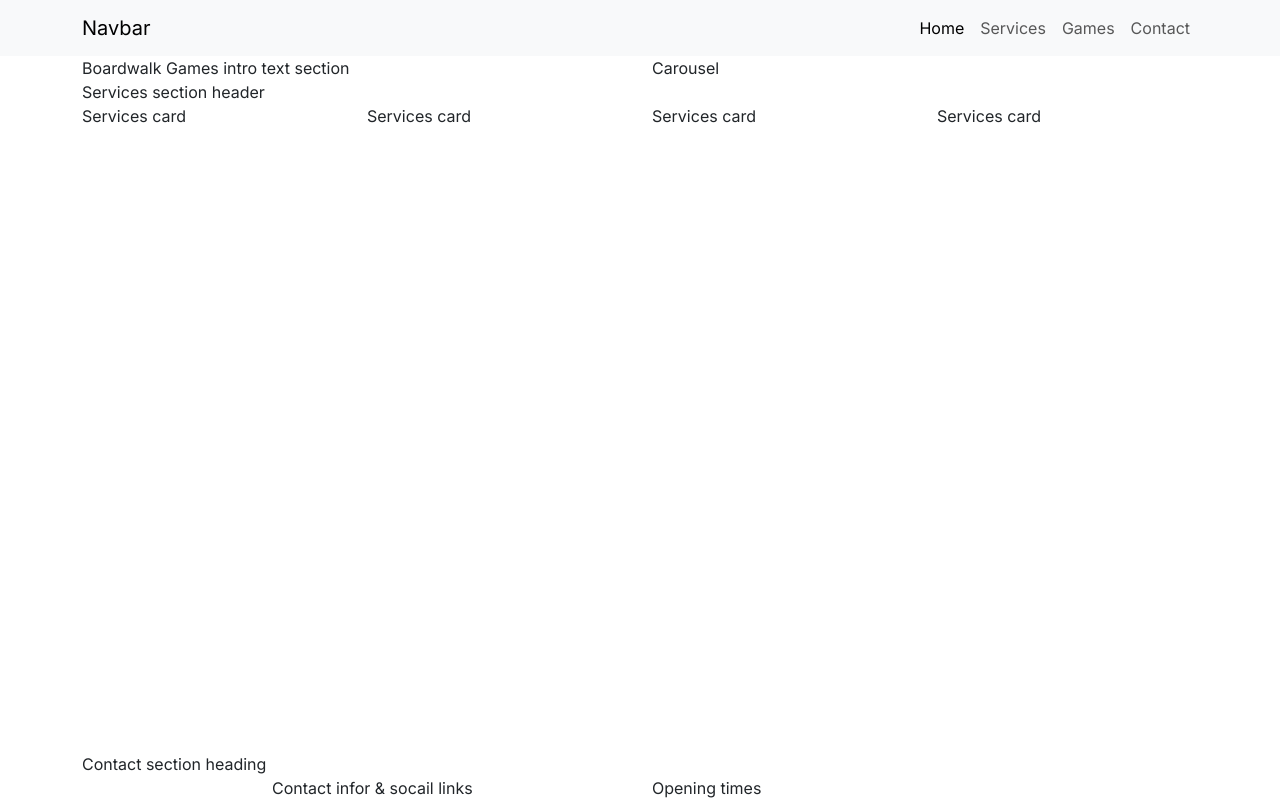
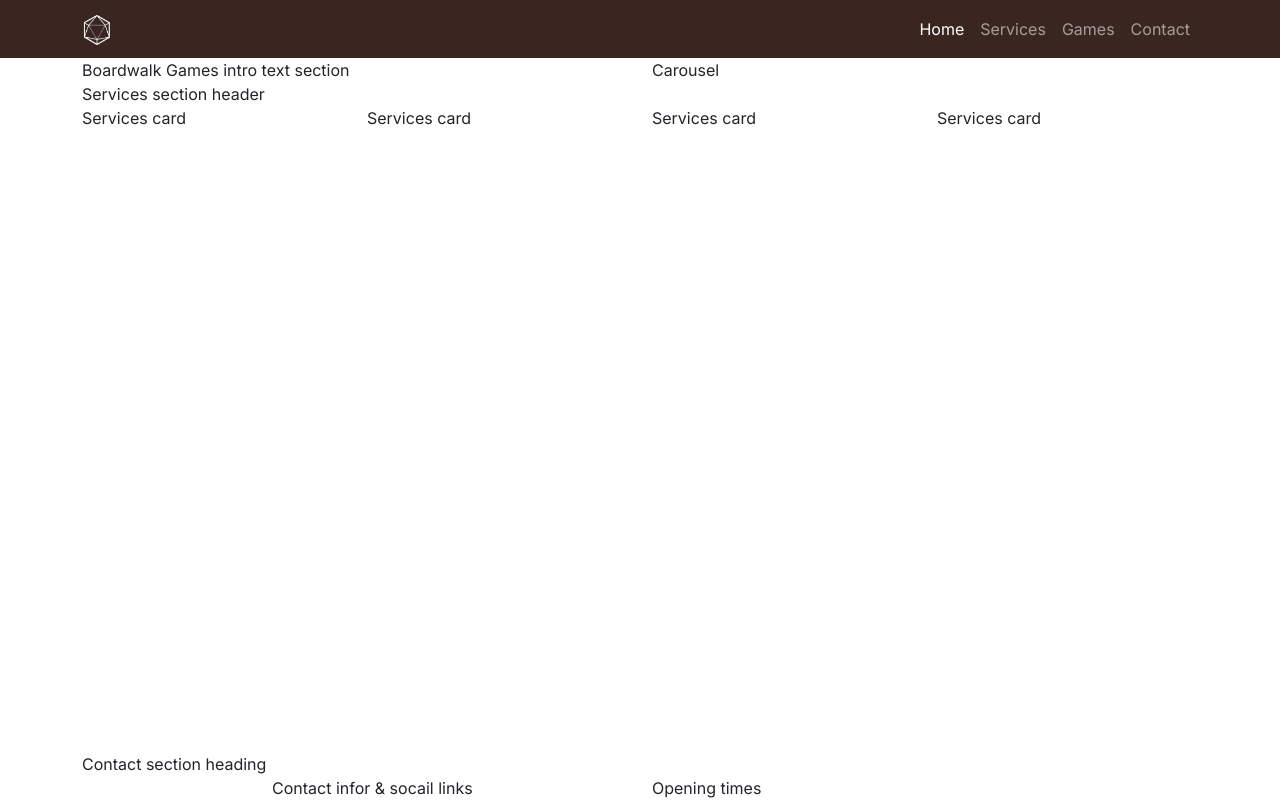
Before and after one commit to markh55/Boardwalk-Games, a plain HTML site: page index.html in a window 1280 px wide. Drawn offline with nearby package versions, Linux system fonts and the light colour scheme; a web font is replaced by a local one.

Commit message:
styling navbar

```diff
--- a/assests/css/style.css
+++ b/assests/css/style.css
@@ -28,6 +28,15 @@
     color: var(--highlight)
 }
 
+/* Navbar */
+#navbar {
+    background-color: var(--primary-color);
+}
+
+#navbar .logo {
+    width: 30px;
+}
+
 /* grid visual css for testing */
 
 /* .container,
--- a/index.html
+++ b/index.html
@@ -22,9 +22,9 @@
 <!-- Classes on body set to work with mt-auto on footer to ensure it always stays at the bottome of the page -->
 
 <body class="d-flex flex-column min-vh-100">
-    <nav class="navbar navbar-expand-lg bg-body-tertiary">
+    <nav id="navbar" class="navbar navbar-expand-lg" data-bs-theme="dark">
         <div class="container">
-            <a class="navbar-brand" href="index.html">Navbar</a>
+            <a class="navbar-brand" href="index.html"> <img src="assests/images/logo-sm-white.png" alt="Boardwalk Games logo" class="logo"></a>
             <button class="navbar-toggler" type="button" data-bs-toggle="collapse" data-bs-target="#navbarNav"
                 aria-controls="navbarNav" aria-expanded="false" aria-label="Toggle navigation">
                 <span class="navbar-toggler-icon"></span>
```
Also changed, not shown: 1 other file.
